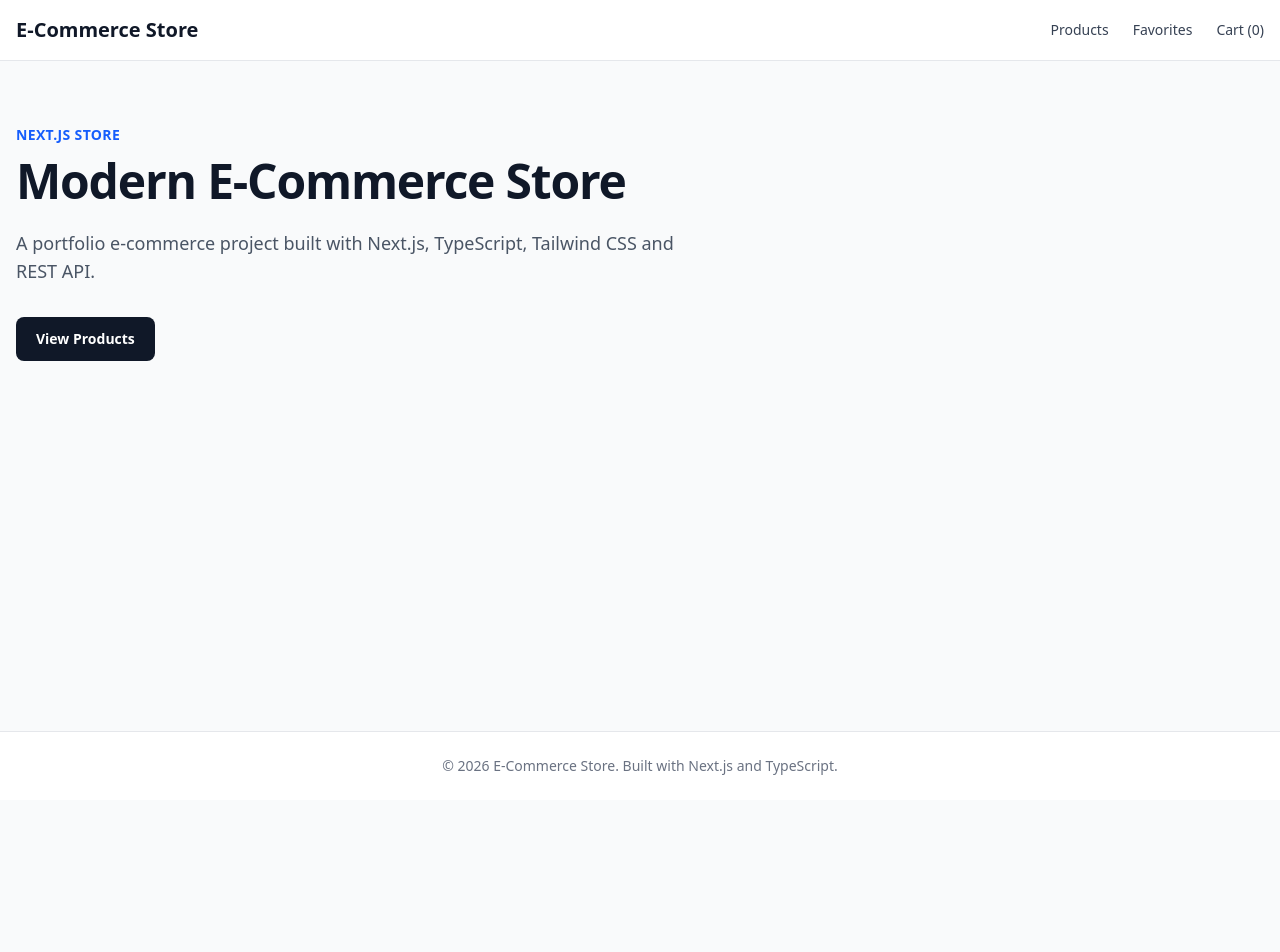
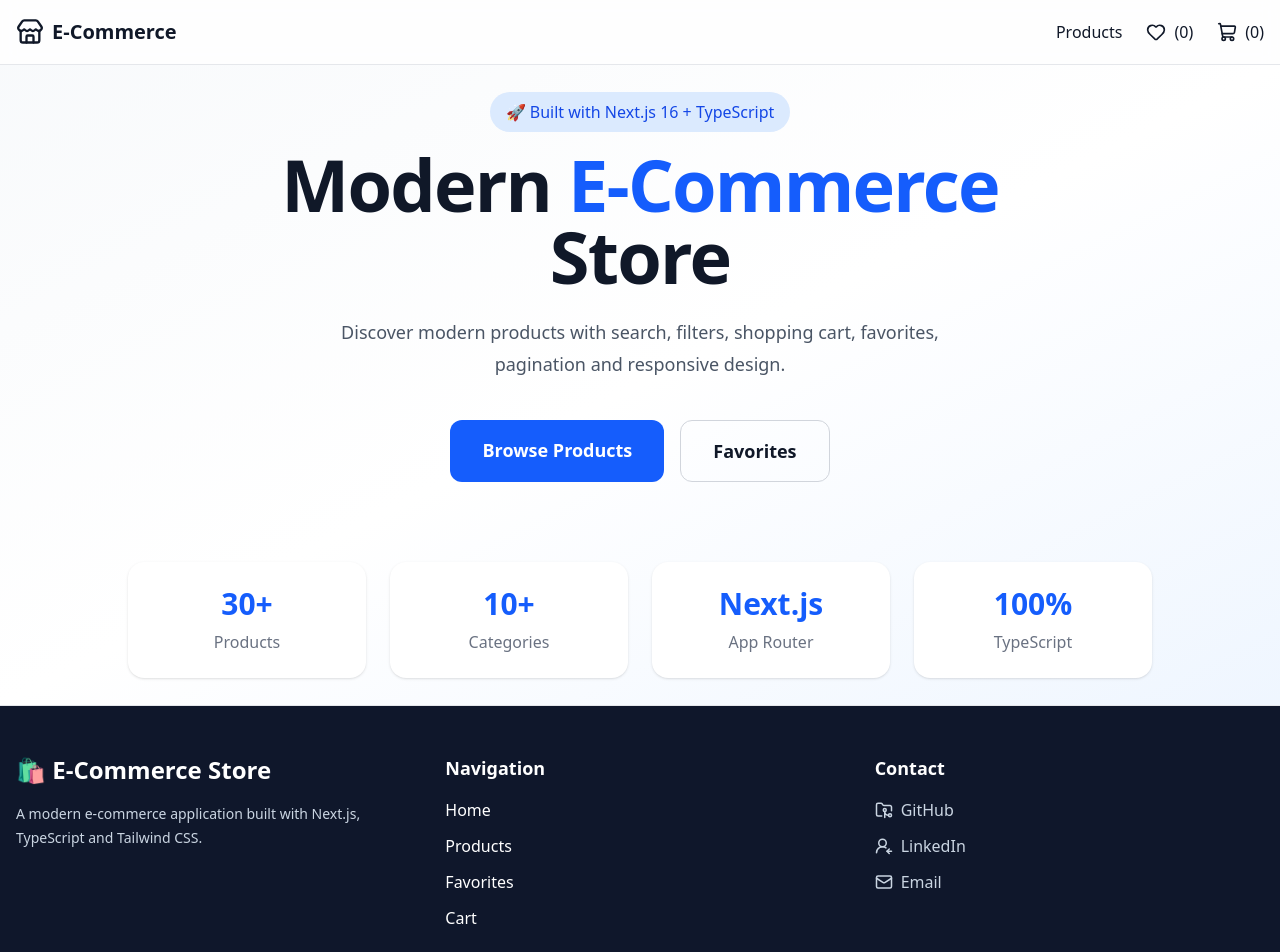
Before and after one commit to mshchebetiuk/e-commerce, a Next.js app: page / in a window 1280 px wide. Shown: the top 952 px of the page. Before the commit the page ends 800 px from the top, so only its background shows below. Built offline with nearby package versions, Linux system fonts and the light colour scheme.

Commit message:
feat: add hero section and improve application UI

```diff
--- a/package.json
+++ b/package.json
@@ -11,6 +11,7 @@
   "dependencies": {
     "axios": "^1.18.1",
     "clsx": "^2.1.1",
+    "lucide-react": "^1.24.0",
     "next": "16.2.10",
     "react": "19.2.4",
     "react-dom": "19.2.4",
--- a/src/app/page.tsx
+++ b/src/app/page.tsx
@@ -1,29 +1,76 @@
 import Link from 'next/link';
 
-export default function Home() {
+export default function HomePage() {
   return (
-    <section className="mx-auto max-w-7xl px-4 py-16">
-      <div className="max-w-2xl">
-        <p className="mb-3 text-sm font-semibold uppercase tracking-wide text-blue-600">
-          Next.js Store
-        </p>
+    <main>
+      <section className="bg-gradient-to-br from-slate-50 via-white to-blue-50">
+        <div className="mx-auto flex min-h-[80vh] max-w-7xl flex-col items-center justify-center px-4 text-center">
+          <span className="mb-4 rounded-full bg-blue-100 px-4 py-2 text-sm-font-semibold text-blue-700">
+            🚀 Built with Next.js 16 + TypeScript
+          </span>
 
-        <h1 className="mb-6 text-4xl font-bold tracking-tight text-gray-900 md:text-5xl">
-          Modern E-Commerce Store
+          <h1 className="max-w-4xl text-5xl font-extrabold tracking-tight text-gray-900 md:text-7xl">
+            Modern
+            <span className="text-blue-600"> E-Commerce </span>
+            Store
           </h1>
 
-        <p className="mb-8 text-lg text-gray-600">
-          A portfolio e-commerce project built with Next.js, TypeScript,
-          Tailwind CSS and REST API.
-        </p>
+          <div className="mt-6 max-w-2xl text-lg leading-8 text-gray-600">
+            Discover modern products with search, filters, shopping cart,
+            favorites, pagination and responsive design.
+          </div>
+
+          <div className="mt-10 flex flex-wrap justify-center gap-4">
+            <Link
+              href="/products"
+              className='rounded-xl bg-blue-600 px-8 py-4 text-lg font-semibold text-white transition hover:bg-blue-700'
+            >
+              Browse Products
+            </Link>
 
             <Link
-          href="/products"
-          className='inline-flex rounded-lg bg-gray-900 px-5 py-3 text-sm font-semibold text-white hover:bg-gray-700'
+              href="/favorites"
+              className='rounded-xl border border-gray-300 px-8 py-4 text-lg font-semibold transition hover:bg-gray-100'
             >
-          View Products
+              Favorites
             </Link>
           </div>
+
+          <div className="mt-20 grid w-full max-w-5xl grid-cols-2 gap-6 md:grid-cols-4">
+            <div className="rounded-2xl bg-white p-6 shadow">
+              <h2 className="text-3xl font-bold text-blue-600">30+</h2>
+              <p className="mt-2 text-gray-500">
+                Products
+              </p>
+            </div>
+
+            <div className="rounded-2xl bg-white p-6 shadow">
+              <h2 className="text-3xl font-bold text-blue-600">10+</h2>
+              <p className="mt-2 text-gray-500">
+                Categories
+              </p>
+            </div>
+
+            <div className="rounded-2xl bg-white p-6 shadow">
+              <h2 className="text-3xl font-bold text-blue-600">
+                Next.js
+              </h2>
+              <p className="mt-2 text-gray-500">
+                App Router
+              </p>
+            </div>
+
+            <div className="rounded-2xl bg-white p-6 shadow">
+              <h2 className="text-3xl font-bold text-blue-600">
+                100%
+              </h2>
+              <p className="mt-2 text-gray-500">
+                TypeScript
+              </p>
+            </div>
+          </div>
+        </div>
       </section>
+    </main>
   )
 }
--- a/src/components/layout/Footer.tsx
+++ b/src/components/layout/Footer.tsx
@@ -1,9 +1,68 @@
+import Link from 'next/link';
+import { FolderGit2, UserRoundArrowLeft, Mail } from 'lucide-react';
+
 export function Footer() {
     return (
-        <div className="border-t border-gray-200 bg-white">
-            <div className="mx-auto max-w-7xl px-4 py-6 text-center text-sm text-gray-500">
-                &copy; 2026 E-Commerce Store. Built with Next.js and TypeScript.
+        <footer className="border-t border-gray-200 bg-slate-900 text-white">
+            <div className="mx-auto grid max-w-7xl gap-10 px-4 py-12 md:grid-cols-3">
+                <div>
+                    <h2 className="text-2xl font-bold">
+                        🛍 E-Commerce Store
+                    </h2>
+
+                    <p className="mt-4 text-sm leading-6 text-slate-300">
+                        A modern e-commerce application built with Next.js,
+                        TypeScript and Tailwind CSS.
+                    </p>
+                </div>
+
+                <div>
+                    <h3 className="mb-4 text-lg font-semibold">
+                        Navigation
+                    </h3>
+
+                    <nav className="flex flex-col gap-3 text-slate-30">
+                        <Link href='/'>Home</Link>
+                        <Link href='/products'>Products</Link>
+                        <Link href='/favorites'>Favorites</Link>
+                        <Link href='/cart'>Cart</Link>
+                    </nav>
+                </div>
+
+                <div>
+                    <h3 className="mb-4 text-lg font-semibold">
+                        Contact
+                    </h3>
+
+                    <div className="flex flex-col gap-3">
+                        <a
+                            href="https://github.com/mshchebetiuk"
+                            target='_blank'
+                            className="flex items-center gap-2 text-slate-300 hover:text-white"
+                        >
+                            <FolderGit2 size={18} />
+                            GitHub
+                        </a>
+
+                        <a
+                            href="https://www.linkedin.com/in/maksym-shchebetiuk-bb53102a0/"
+                            target='_blank'
+                            className="flex items-center gap-2 text-slate-300 hover:text-white"
+                        >
+                            <UserRoundArrowLeft size={18} />
+                            LinkedIn
+                        </a>
+
+                        <a
+                            href="mailto:its.mshchebetiuk@gmail.com"
+                            className="flex items-center gap-2 text-slate-300 hover:text-white"
+                        >
+                            <Mail size={18} />
+                            Email
+                        </a>
+                    </div>
+                </div>
             </div>
-        </div>
+        </footer>
     );
 }
--- a/src/components/layout/Header.tsx
+++ b/src/components/layout/Header.tsx
@@ -1,27 +1,52 @@
 'use client';
 
 import Link from 'next/link';
+import { ShoppingCart, Heart, Store } from 'lucide-react';
+
 import { useCart } from '@/context/CartContext';
+import { useFavorites } from '@/context/FavoritesContext';
 
 export function Header() {
-    const { cart, isLoaded } = useCart();
+    const { cart } = useCart();
+    const { favorites } = useFavorites();
 
     const totalItems = cart.reduce(
         (sum, item) => sum + item.quantity, 0
     );
 
     return (
-        <header className="border-b border-gray-200 bg-white">
-            <div className="mx-auto flex max-w-7xl items-center justify-between px-4 py-4">
-                <Link href="/" className='text-xl font-bold text-gray-900'>
-                    E-Commerce Store
+        <header className="sticky top-0 z-50 border-b border-gray-200 bg-white/80 backdrop-blur">
+            <div className="mx-auto flex h-16 max-w-7xl items-center justify-between px-4">
+                <Link
+                    href="/"
+                    className='flex itesm-center gap-2 text-xl font-bold'
+                >
+                    <Store size={28} />
+                    <span>E-Commerce</span>
                 </Link>
 
-                <nav className="flex items-center gap-6 text-sm font-medium text-gray-700">
-                    <Link href='/products' className='hover:text-gray-900'>Products</Link>
-                    <Link href='/favorites' className='hover:text-gray-900'>Favorites</Link>
-                    <Link href='/cart' className='hover:text-gray-900'>
-                        Cart ({isLoaded ? totalItems : 0})
+                <nav className="flex items-center gap-6">
+                    <Link
+                        href='/products'
+                        className='transition hover:text-blue-600'
+                    >
+                        Products
+                    </Link>
+
+                    <Link
+                        href='/favorites'
+                        className='flex items-center gap-2 transition hover:text-red-500'
+                    >
+                        <Heart size={20} />
+                        <span>({favorites.length})</span>
+                    </Link>
+
+                    <Link
+                        href='/cart'
+                        className='flex items-center gap-2 transition hover:text-green-600'
+                    >
+                        <ShoppingCart size={20} />
+                        <span>({totalItems})</span>
                     </Link>
                 </nav>
             </div>
--- a/src/components/product/AddToCartButton.tsx
+++ b/src/components/product/AddToCartButton.tsx
@@ -15,7 +15,7 @@ export function AddToCartButton({
     return (
         <button
             onClick={() => addToCart(product)}
-            className='rounded-lg bg-gray-900 px-6 py-3 font-semibold text-white transition hover:bg-gray-700'
+            className='rounded-xl bg-blue-600 px-8 py-4 font-semibold text-white transition hover:bg-blue-700 hover:scale-105'
         >
             Add to Cart
         </button>
--- a/src/components/product/FavoriteButton.tsx
+++ b/src/components/product/FavoriteButton.tsx
@@ -14,9 +14,13 @@ export function FavoriteButton({ product }: Props) {
     return (
         <button
             onClick={() => toggleFavorite(product)}
-            className='rounded-lg border px-4 py-2'
+            className={`rounded-xl px-8 py-4 font-semibold transition ${
+                favorite
+                    ? 'bg-red-500 text-white hover:bg-red-600'
+                    : 'border border-gray-300 hover:bg-gray-100'
+            }`}
         >
-            {favorite ? '❤️ Remove' : '🤍 Favorite'}
+            {favorite ? '❤️ Favorited' : '🤍 Add to Favorites'}
         </button>
     );
 }
```
Also changed, not shown: src/app/products/[id]/page.tsx (+39 -22 lines), src/components/product/ProductCard.tsx (+46 -13 lines), 1 other file (tests, documents, lock files or other folders). Lines whose indentation alone changed are shown as unchanged.
